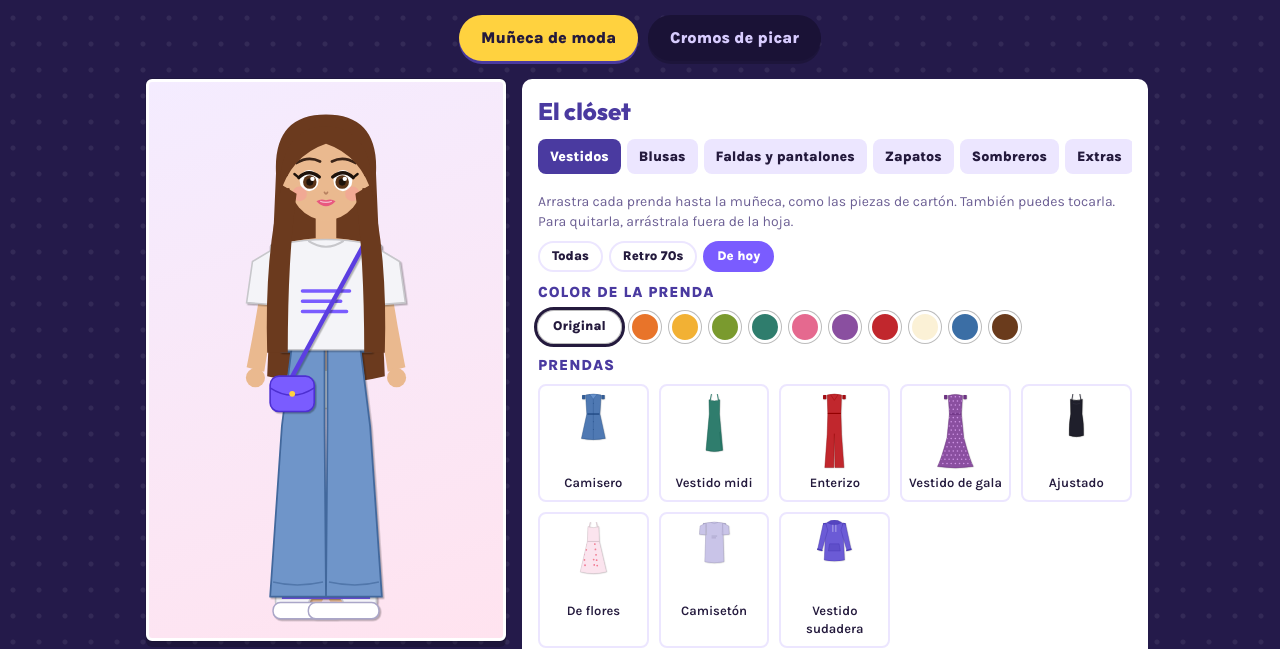
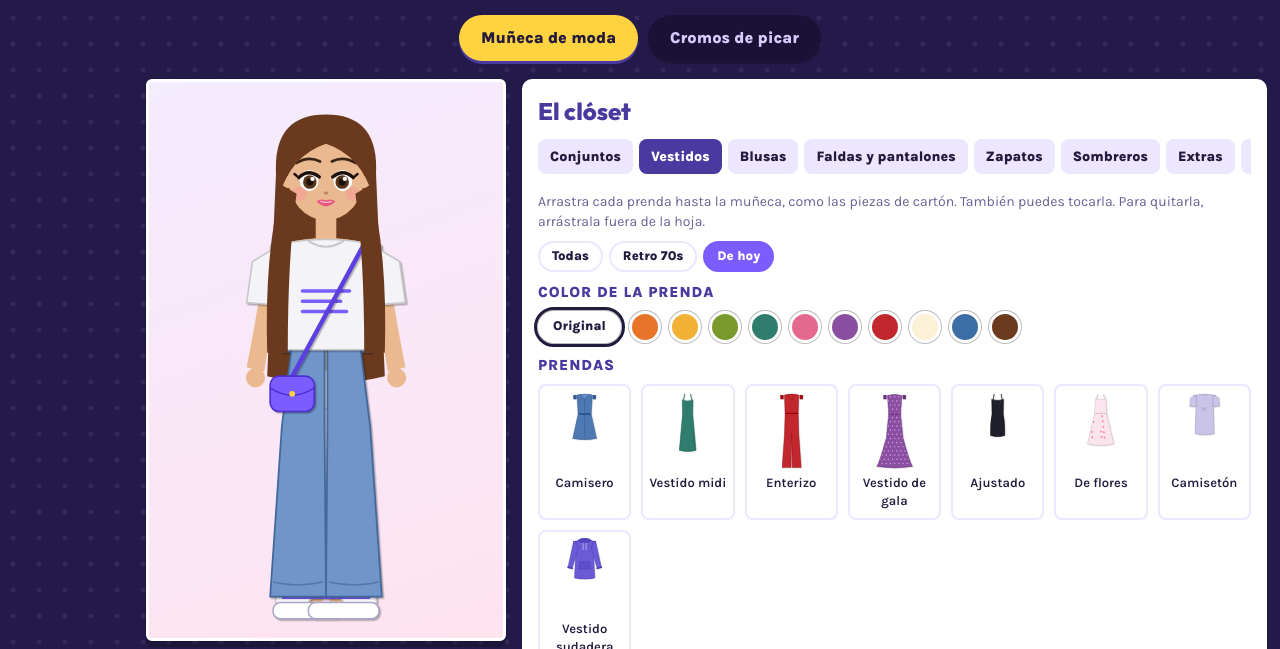
Before and after one commit to lillianaretana-tech/Lillytech_vistiendote, a plain HTML site: page index.html in a window 1280 px wide. Shown: the part 151-800 px from the top of the page. Drawn offline with Linux system fonts and the light colour scheme; a web font is replaced by a local one.

Commit message:
Add files via upload

```diff
--- a/index.html
+++ b/index.html
@@ -3,6 +3,12 @@
 <head>
 <meta charset="utf-8">
 <meta name="viewport" content="width=device-width,initial-scale=1">
+<link rel="manifest" href="manifest.webmanifest">
+<meta name="theme-color" content="#7a5cff">
+<meta name="apple-mobile-web-app-capable" content="yes">
+<meta name="mobile-web-app-capable" content="yes">
+<link rel="apple-touch-icon" href="icon-192.png">
+<link rel="icon" href="icon-192.png">
 <title>Cromos y Muñecas 1975</title>
 <link rel="preconnect" href="https://fonts.googleapis.com">
 <link rel="preconnect" href="https://fonts.gstatic.com" crossorigin>
@@ -156,6 +162,7 @@ body.modern .item{background:#fff;border-color:var(--paper2)}
 body.modern .item[aria-pressed=true]{background:#ffe9f1}
 body.modern .muted,body.modern .hint{color:#6c5f94}
 body.modern .swatches .orig{background:#fff}
+.items.outfits{grid-template-columns:repeat(auto-fill,minmax(118px,1fr))}
 @media(prefers-reduced-motion:reduce){*{animation:none!important;transition:none!important}}
 </style>
 </head>
@@ -293,7 +300,7 @@ function toast(msg){const t=$('#toast');t.textContent=msg;t.classList.add('on');
    MUÑECAS
    ====================================================== */
 const SKIN=['#f8dcc3','#eab98f','#c98a57','#8d5a35','#5e3b25'];
-const HAIRC=['#2b1b12','#6b3a1e','#b8561b','#e2b44c','#b3262d','#9aa0a6','#f28fb5','#8f7be6','#4fc3d9','#f7e7b4'];
+const HAIRC=['#2b1b12','#6b3a1e','#b8561b','#e2b44c','#b3262d','#9aa0a6','#f28fb5','#8f7be6','#4fc3d9','#f7e7b4','#3b6ea5','#7ed9b5','#d8d8e8'];
 const PALETA=['#e8742a','#f2b134','#7a9a2e','#2f7d6d','#e5698f','#8a4fa0','#c1272d','#fbf1d6','#3b6ea5','#6a3b1c'];
 const BGS=['Estudio','Menta','Atardecer','Neón','Blanco'];
 
@@ -420,6 +427,7 @@ Object.keys(ITEMS).forEach(c=>ITEMS[c].forEach(it=>{if(!it.e)it.e='r';}));
 ['Camiseta de rayas','Cuello alto','Zapatitos','Collar de cuentas','Flor en el pelo','Cintillo','Hot pants'].forEach(n=>Object.keys(ITEMS).forEach(c=>ITEMS[c].forEach(it=>{if(it.n===n)it.e='x';})));
 const VBI={"Lentes grandes": "60 48 80 32", "Lentes ojo de gato": "62 46 76 36", "Lentes redondos": "66 48 68 30", "Aros grandes": "60 68 80 28", "Aretes": "66 66 68 24", "Gargantilla": "80 92 40 24", "Collar con dije": "76 98 48 50", "Collar de cuentas": "76 100 48 26", "Bolso cruzado": "56 100 80 126", "Bolso colgante": "40 100 100 134", "Bolso de mano": "136 180 46 52", "Mochila": "66 98 68 86", "Audífonos": "60 12 80 70", "Bufanda": "72 92 56 90", "Celular": "136 166 34 44", "Bubble tea": "132 160 36 52", "Pulseras": "38 176 130 22", "Riñonera": "66 176 68 32", "AirPods": "66 60 68 28", "Corona de flores": "66 20 68 24", "Flor en el pelo": "64 36 24 24", "Scrunchie": "82 14 36 20", "Pinzas de pelo": "62 28 76 24", "Diadema": "64 14 72 44", "Moño grande": "70 14 60 40", "Cintillo": "66 28 80 34", "Bucket hat": "54 8 92 56", "Gorra": "66 8 90 48"};
 Object.keys(ITEMS).forEach(c=>ITEMS[c].forEach(it=>{if(VBI[it.n])it.vb=VBI[it.n];}));
+['Celular','Bubble tea','Pulseras'].forEach(n=>Object.keys(ITEMS).forEach(c=>ITEMS[c].forEach(it=>{if(it.n===n)it.h=1;})));
 const VB={vestido:'28 96 144 262',top:'24 92 152 112',bottom:'40 158 120 200',zapatos:'56 290 88 74',sombrero:'34 2 132 62',extra:'26 8 154 224'};
 
 const HAIRS=[
@@ -473,7 +481,25 @@ const HAIRS=[
   front:c=>`<path d="M72 62 Q72 28 100 28 Q128 28 128 62 Q116 44 100 42 Q84 44 72 62Z" fill="${c}"/><path d="M70 66 Q60 110 62 170 L74 170 Q74 112 80 72Z M130 66 Q140 110 138 170 L126 170 Q126 112 120 72Z" fill="${c}"/><ellipse cx="100" cy="24" rx="9" ry="3.6" fill="#8f7be6"/>`},
  {n:'Bob recto',m:1,
   back:c=>`<path d="M66 58 Q64 18 100 18 Q136 18 134 58 L136 106 L64 106Z" fill="${c}"/>`,
-  front:c=>`<path d="M72 68 L72 40 Q100 22 128 40 L128 68 Q100 58 72 68Z" fill="${c}"/>`}
+  front:c=>`<path d="M72 68 L72 40 Q100 22 128 40 L128 68 Q100 58 72 68Z" fill="${c}"/>`},
+ {n:'Shag',m:1,
+  back:c=>`<path d="M64 58 Q62 18 100 18 Q138 18 136 58 L142 84 L132 96 L138 112 L124 120 L100 112 L76 120 L62 112 L68 96 L58 84Z" fill="${c}"/>`,
+  front:c=>`<path d="M100 26 Q68 26 68 72 Q78 44 100 38 Q122 44 132 72 Q132 26 100 26Z" fill="${c}"/><path d="M70 64 Q60 90 64 118 L74 112 Q72 90 80 70Z M130 64 Q140 90 136 118 L126 112 Q128 90 120 70Z" fill="${c}"/>`},
+ {n:'Dos coletas',m:1,
+  back:c=>`<path d="M68 60 Q40 90 50 154 Q64 134 72 100Z M132 60 Q160 90 150 154 Q136 134 128 100Z" fill="${c}"/><path d="M72 56 Q72 20 100 20 Q128 20 128 56Z" fill="${c}"/>`,
+  front:c=>`<path d="M72 62 Q72 28 100 28 Q128 28 128 62 Q116 44 100 42 Q84 44 72 62Z" fill="${c}"/><circle cx="70" cy="72" r="4" fill="#ff7aa8"/><circle cx="130" cy="72" r="4" fill="#ff7aa8"/>`},
+ {n:'Dos bollos',m:1,
+  back:c=>`<circle cx="60" cy="34" r="17" fill="${c}"/><circle cx="140" cy="34" r="17" fill="${c}"/><path d="M72 56 Q72 20 100 20 Q128 20 128 56Z" fill="${c}"/>`,
+  front:c=>`<path d="M72 62 Q72 28 100 28 Q128 28 128 62 Q116 44 100 42 Q84 44 72 62Z" fill="${c}"/><circle cx="70" cy="44" r="4" fill="#4fe0c0"/><circle cx="130" cy="44" r="4" fill="#4fe0c0"/>`},
+ {n:'Trenza larga',m:1,
+  back:c=>`<path d="M72 56 Q72 20 100 20 Q128 20 128 56Z" fill="${c}"/>`,
+  front:c=>{let s=`<path d="M72 62 Q72 28 100 28 Q128 28 128 62 Q116 44 100 42 Q84 44 72 62Z" fill="${c}"/>`;for(let j=0;j<12;j++)s+=`<ellipse cx="${(128+j*1.1).toFixed(1)}" cy="${72+j*12}" rx="8" ry="7" fill="${c}" stroke="${shade(c,-45)}" stroke-width=".8"/>`;return s+`<circle cx="141" cy="222" r="4.5" fill="#ff7aa8"/>`;}},
+ {n:'Pixie moderno',m:1,
+  back:c=>`<path d="M68 60 Q66 20 100 20 Q134 20 132 60 Q132 70 126 68 L74 68 Q68 70 68 60Z" fill="${c}"/>`,
+  front:c=>`<path d="M72 62 Q70 24 100 22 Q130 24 128 62 Q112 38 88 46 Q78 52 72 62Z" fill="${c}"/>`},
+ {n:'Moño bajo',m:1,
+  back:c=>`<circle cx="100" cy="98" r="13" fill="${c}"/><path d="M70 60 Q68 20 100 20 Q132 20 130 60Z" fill="${c}"/>`,
+  front:c=>`<path d="M72 62 Q72 26 100 26 Q128 26 128 62 Q116 42 100 40 Q84 42 72 62Z" fill="${c}"/>`}
 ];
 
 const faceSVG=()=>`<g>
@@ -497,16 +523,18 @@ function bodySVG(sk){return `<g fill="${sk}">
 <ellipse cx="86" cy="347" rx="12" ry="6"/><ellipse cx="114" cy="347" rx="12" ry="6"/>
 <path d="M93 82 L93 104 Q100 110 107 104 L107 82Z"/>
 <path d="M70 106 Q100 98 130 106 Q127 140 121 168 Q126 190 128 212 L72 212 Q74 190 79 168 Q73 140 70 106Z"/>
-<circle cx="74" cy="64" r="4.2"/><circle cx="126" cy="64" r="4.2"/>
-<ellipse cx="100" cy="60" rx="26" ry="30"/></g>
+</g>
 <path d="M80 122 Q100 130 120 122 L119 146 Q100 154 81 146Z M77 192 L123 192 L121 214 Q100 222 79 214Z" fill="#fffaf0" stroke="#d9c9a3" stroke-width="1"/>`;}
+const headSVG=sk=>`<g fill="${sk}"><circle cx="74" cy="64" r="4.2"/><circle cx="126" cy="64" r="4.2"/><ellipse cx="100" cy="60" rx="26" ry="30"/></g>`;
+const BODIES=[{n:'Delgada',k:.9},{n:'Media',k:1},{n:'Curvy',k:1.12},{n:'Grande',k:1.25}];
 function wornList(st){return Object.keys(st.worn).map(k=>{const [cat,i]=k.split(':');return {cat,i:+i,c:st.worn[k]};});}
 function dollSVG(st,jk){
   const sk=SKIN[st.skin],hc=HAIRC[st.hc],H=HAIRS[st.hair],w=wornList(st);
-  const one=x=>{const k=x.cat+':'+x.i;return `<g data-key="${k}"${k===jk?' class="snap"':''}>${ITEMS[x.cat][x.i].d(x.c)}</g>`;};
+  const k=BODIES[st.body==null?1:st.body].k;
+  const one=x=>{const q=x.cat+':'+x.i;return `<g data-key="${q}"${q===jk?' class="snap"':''}>${ITEMS[x.cat][x.i].d(x.c)}</g>`;};
   const by=cat=>w.filter(x=>x.cat===cat).map(one).join('');
-  const ex=z=>w.filter(x=>x.cat==='extra'&&ITEMS.extra[x.i].z===z).map(one).join('');
-  return H.back(hc)+bodySVG(sk)+faceSVG()+by('zapatos')+by('bottom')+by('vestido')+by('top')+ex(0)+H.front(hc)+ex(1)+by('sombrero')+ex(2);
+  const ex=(z,hand)=>w.filter(x=>x.cat==='extra'&&ITEMS.extra[x.i].z===z&&!!ITEMS.extra[x.i].h===!!hand).map(one).join('');
+  return H.back(hc)+`<g transform="translate(100 0) scale(${k} 1) translate(-100 0)">`+bodySVG(sk)+by('zapatos')+by('bottom')+by('vestido')+by('top')+ex(0)+ex(2,true)+`</g>`+headSVG(sk)+faceSVG()+H.front(hc)+ex(1)+by('sombrero')+ex(2);
 }
 const headOnly=(st,h)=>`<g>${HAIRS[h].back(HAIRC[st.hc])}<ellipse cx="100" cy="60" rx="26" ry="30" fill="${SKIN[st.skin]}"/><rect x="92" y="84" width="16" height="26" rx="6" fill="${SKIN[st.skin]}"/>${faceSVG()}${HAIRS[h].front(HAIRC[st.hc])}</g>`;
 
@@ -514,10 +542,24 @@ const headOnly=(st,h)=>`<g>${HAIRS[h].back(HAIRC[st.hc])}<ellipse cx="100" cy="6
 const idx=(c,n)=>ITEMS[c].findIndex(it=>it.n===n);
 if(D.v!==3){D.v=3;D.skin=1;D.hair=HAIRS.findIndex(h=>h.n==='Cortina');D.hc=1;D.bg=0;D.pend={};
   D.worn={['top:'+idx('top','Camiseta oversize')]:'#f4f4f8',['bottom:'+idx('bottom','Jeans anchos')]:'#6f95c9',['zapatos:'+idx('zapatos','Tenis chunky')]:'#f4f4f8',['extra:'+idx('extra','Bolso cruzado')]:'#7a5cff'};}
+if(D.body==null)D.body=1;
 let cat='vestido', era='hoy', justWorn=null;
 const ERAS=[['todas','Todas'],['retro','Retro 70s'],['hoy','De hoy']];
 const visible=it=>era==='todas'||it.e==='x'||it.e===(era==='retro'?'r':'h');
-const CATS=[['vestido','Vestidos'],['top','Blusas'],['bottom','Faldas y pantalones'],['zapatos','Zapatos'],['sombrero','Sombreros'],['extra','Extras'],['pelo','Pelo y piel']];
+const OUTFITS=[
+ {n:'Escuela',w:[['top','Camisa blanca'],['bottom','Falda de tenis'],['zapatos','Tenis chunky'],['extra','Mochila']]},
+ {n:'Deporte',w:[['top','Top deportivo'],['bottom','Biker shorts'],['zapatos','Tenis chunky'],['extra','Audífonos'],['extra','Pulseras']]},
+ {n:'Fiesta',w:[['vestido','Vestido de gala'],['zapatos','Tacones'],['extra','Aros grandes'],['extra','Collar con dije'],['extra','Bolso de mano']]},
+ {n:'Paseo',w:[['top','Sudadera corta'],['bottom','Jeans mom'],['zapatos','Tenis de plataforma'],['extra','Bolso cruzado'],['extra','Lentes redondos']]},
+ {n:'Frío',w:[['top','Plumífero'],['bottom','Jeans mom'],['zapatos','Botas de combate'],['sombrero','Gorro de lana'],['extra','Bufanda']]},
+ {n:'Verano',w:[['vestido','De flores'],['zapatos','Chancletas'],['sombrero','Bucket hat'],['extra','Lentes ojo de gato']]},
+ {n:'Cita',w:[['vestido','Vestido midi'],['zapatos','Bailarinas'],['extra','Collar con dije'],['extra','Bolso cruzado']]},
+ {n:'Streetwear',w:[['top','Camiseta oversize'],['bottom','Pantalón cargo'],['zapatos','Botas de combate'],['sombrero','Gorra'],['extra','Riñonera'],['extra','Audífonos']]},
+ {n:'Oficina',w:[['top','Blazer'],['bottom','Pantalón ancho'],['zapatos','Bailarinas'],['extra','Collar con dije']]},
+ {n:'Noche con amigas',w:[['top','Body'],['bottom','Falda satinada'],['zapatos','Botas largas'],['extra','Aros grandes'],['extra','Gargantilla']]}
+];
+function outfitState(o){const w={};o.w.forEach(([c,n])=>{const i=idx(c,n);if(i<0)throw new Error('falta '+n);w[c+':'+i]=ITEMS[c][i].c;});return w;}
+const CATS=[['conjuntos','Conjuntos'],['vestido','Vestidos'],['top','Blusas'],['bottom','Faldas y pantalones'],['zapatos','Zapatos'],['sombrero','Sombreros'],['extra','Extras'],['pelo','Pelo y cuerpo']];
 
 function drawDoll(){
   $('#dollsvg').innerHTML=dollSVG(D,justWorn);justWorn=null;
@@ -532,8 +574,12 @@ function drawCats(){
 }
 function drawWardrobe(){
   const el=$('#wardrobe');
+  if(cat==='conjuntos'){
+    el.innerHTML=`<p class="hint">Toca un conjunto para vestirla. Después puedes cambiar cualquier prenda.</p><div class="items outfits">${OUTFITS.map((o,i)=>`<button type="button" class="item" data-outfit="${i}" style="cursor:pointer"><svg viewBox="30 0 140 370" style="height:170px">${dollSVG(Object.assign({},D,{worn:outfitState(o)}))}</svg>${o.n}</button>`).join('')}</div>`;
+    return;
+  }
   if(cat==='pelo'){
-    el.innerHTML=`<h3>Piel</h3><div class="swatches">${SKIN.map((c,i)=>`<button type="button" style="background:${c}" data-skin="${i}" aria-label="Tono de piel ${i+1}" aria-pressed="${i===D.skin}"></button>`).join('')}</div>
+    el.innerHTML=`<h3>Cuerpo</h3><div class="erachips">${BODIES.map((b,i)=>`<button type="button" data-body="${i}" aria-pressed="${i===D.body}">${b.n}</button>`).join('')}</div><h3>Piel</h3><div class="swatches">${SKIN.map((c,i)=>`<button type="button" style="background:${c}" data-skin="${i}" aria-label="Tono de piel ${i+1}" aria-pressed="${i===D.skin}"></button>`).join('')}</div>
     <h3>Color de pelo</h3><div class="swatches">${HAIRC.map((c,i)=>`<button type="button" style="background:${c}" data-hc="${i}" aria-label="Color de pelo ${i+1}" aria-pressed="${i===D.hc}"></button>`).join('')}</div>
     <h3>Peinado</h3><div class="items" id="items">${HAIRS.map((h,i)=>({h,i})).sort((a,b)=>(b.h.m?1:0)-(a.h.m?1:0)).map(({h,i})=>`<button type="button" class="item" data-hair="${i}" aria-pressed="${i===D.hair}" style="cursor:pointer"><svg viewBox="34 0 140 124">${headOnly(D,i)}</svg>${h.n}</button>`).join('')}</div>`;
     return;
@@ -786,17 +832,19 @@ document.addEventListener('click',e=>{
   if(d.item!==undefined){toggleItem(+d.item);return;}
   if(d.color!==undefined){recolor(d.color);return;}
   if(d.era){era=d.era;drawWardrobe();return;}
+  if(d.body!==undefined){D.body=+d.body;save();drawDoll();drawWardrobe();return;}
+  if(d.outfit!==undefined){const o=OUTFITS[+d.outfit];D.worn=outfitState(o);D.pend={};save();drawDoll();drawWardrobe();toast('Look «'+o.n+'» puesto.');return;}
   if(d.skin!==undefined){D.skin=+d.skin;save();drawDoll();drawWardrobe();return;}
   if(d.hc!==undefined){D.hc=+d.hc;save();drawDoll();drawWardrobe();return;}
   if(d.hair!==undefined){D.hair=+d.hair;save();drawDoll();drawWardrobe();return;}
-  if(d.look!==undefined){const l=D.looks[+d.look];D.skin=l.skin;D.hair=l.hair;D.hc=l.hc;D.bg=l.bg;D.worn=Object.assign({},l.worn);save();drawDoll();drawWardrobe();window.scrollTo({top:0,behavior:'smooth'});return;}
+  if(d.look!==undefined){const l=D.looks[+d.look];D.skin=l.skin;D.hair=l.hair;D.hc=l.hc;D.bg=l.bg;D.body=l.body==null?1:l.body;D.worn=Object.assign({},l.worn);save();drawDoll();drawWardrobe();window.scrollTo({top:0,behavior:'smooth'});return;}
   if(d.del!==undefined){D.looks.splice(+d.del,1);save();drawLooks();return;}
   if(t.id==='btn-random'){randomLook();return;}
   if(t.id==='btn-strip'){D.worn={};save();drawDoll();drawWardrobe();return;}
   if(t.id==='btn-save'){
     if(!Object.keys(D.worn).length){toast('Primero ponle algo de ropa.');return;}
     if(D.looks.length>=8){toast('Ya tienes 8 looks. Borra uno para guardar otro.');return;}
-    D.looks.push({skin:D.skin,hair:D.hair,hc:D.hc,bg:D.bg,worn:Object.assign({},D.worn)});save();drawLooks();toast('Look guardado.');return;
+    D.looks.push({skin:D.skin,hair:D.hair,hc:D.hc,bg:D.bg,body:D.body,worn:Object.assign({},D.worn)});save();drawLooks();toast('Look guardado.');return;
   }
   if(d.sub){setSub(d.sub);return;}
   if(d.punch!==undefined){punch(+d.punch);return;}
@@ -902,6 +950,7 @@ window.addEventListener('pointermove',e=>{
 window.addEventListener('pointerup',()=>{if(bdrag){bdrag=null;save();}});
 window.addEventListener('pointercancel',()=>{if(bdrag){bdrag=null;save();}});
 
+if('serviceWorker' in navigator){window.addEventListener('load',()=>{navigator.serviceWorker.register('./sw.js').catch(()=>{});});}
 /* ---------- Inicio ---------- */
 drawBgs();drawDoll();drawCats();drawWardrobe();drawLooks();
 drawSheet();tick();setInterval(tick,1000);
```
